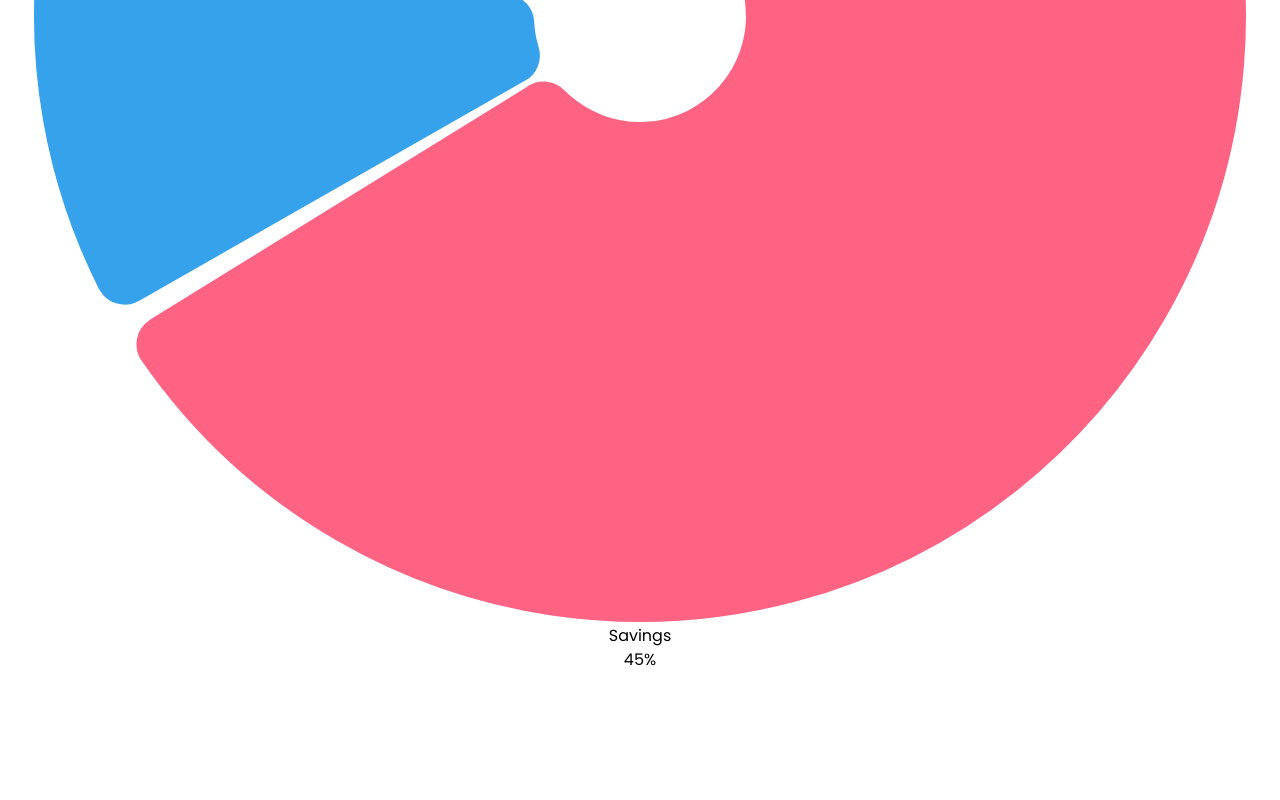
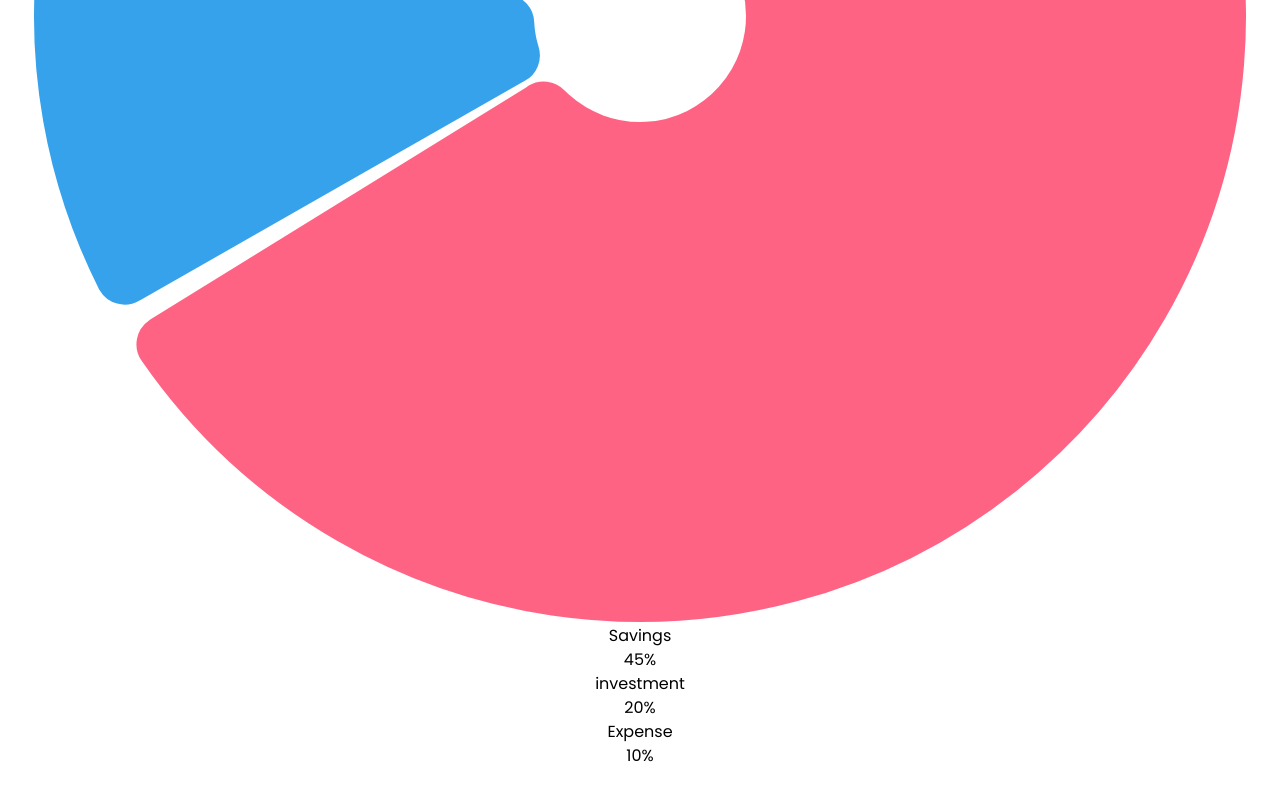
Before and after one commit to chachamana/chachamana-Christmas-Coding-Challenge-2024, a React (Vite) app in the folder expense_tracker/client/: page / in a window 1280 px wide. Shown: the part 712-1512 px from the top of the page. Before the commit the page ends 1480 px from the top, so only its background shows below. Built offline with nearby package versions, Linux system fonts and the light colour scheme.

Commit message:
DAY6 typescript files

```diff
--- a/expense_tracker/client/src/App.jsx
+++ b/expense_tracker/client/src/App.jsx
@@ -13,6 +13,7 @@ function App() {
 {/* Chart */}
 <Graph></Graph>
 {/* Form */}
+
 </div>
 
     </div>
--- a/expense_tracker/client/src/Component/Labels.jsx
+++ /dev/null
@@ -1,29 +0,0 @@
-import React from "react" ;
-
-const obj = [
-  {
-    type:"Savings",
-    color:'#c47171'
-  }
-]
-
-
-export default function Labels() {
-  return (
-    <>
-    {LabelComponent()}
-    </>
-  )
-}
-
-function LabelComponent(){
-  return(
-    <div className="labels flex justify-between">
-    <div className="flex gap-2">
-      <div className="w-2 h-2 rounded py-3" style={{background:`#c47171`}}></div>
-    <h3>Savings</h3>
-    </div>
-    <h3 className="font-bold">45%</h3>
-    </div>
-  )
-}
--- /dev/null
+++ b/expense_tracker/client/src/Component/Labels.tsx
@@ -0,0 +1,55 @@
+import React from "react";
+
+type DataType = {
+  type: string;
+  color: string;
+  percent: number;
+};
+
+const obj: DataType[] = [
+  {
+    type: "Savings",
+    color: "rgb(255, 99, 132)",
+    percent: 45,
+  },
+  {
+    type: "investment",
+    color: "#f9c74f",
+    percent: 20,
+  },
+  {
+    type: "Expense",
+    color: "#f9c74f",
+    percent: 10,
+  },
+];
+
+export default function Labels() {
+  return (
+    <>
+      {obj.map((v, i) => (
+        <LabelComponent key={i} data={v}></LabelComponent>
+      ))}
+    </>
+  );
+}
+
+type LabelComponentProps = {
+  data: DataType;
+};
+
+function LabelComponent({ data }: LabelComponentProps) {
+  if (!data) return <></>;
+  return (
+    <div className="labels flex justify-between">
+      <div className="flex gap-2">
+        <div
+          className="w-2 h-2 rounded py-3"
+          style={{ background: data.color ?? `#f9c74f` }}
+        ></div>
+        <h3 className="text-md">{data.type ?? ""}</h3>
+      </div>
+      <h3 className="font-bold">{data.percent ?? 0}%</h3>
+    </div>
+  );
+}
```
Also changed, not shown: expense_tracker/client/src/Component/Graph.tsx (renamed from expense_tracker/client/src/Component/Graph.jsx).
